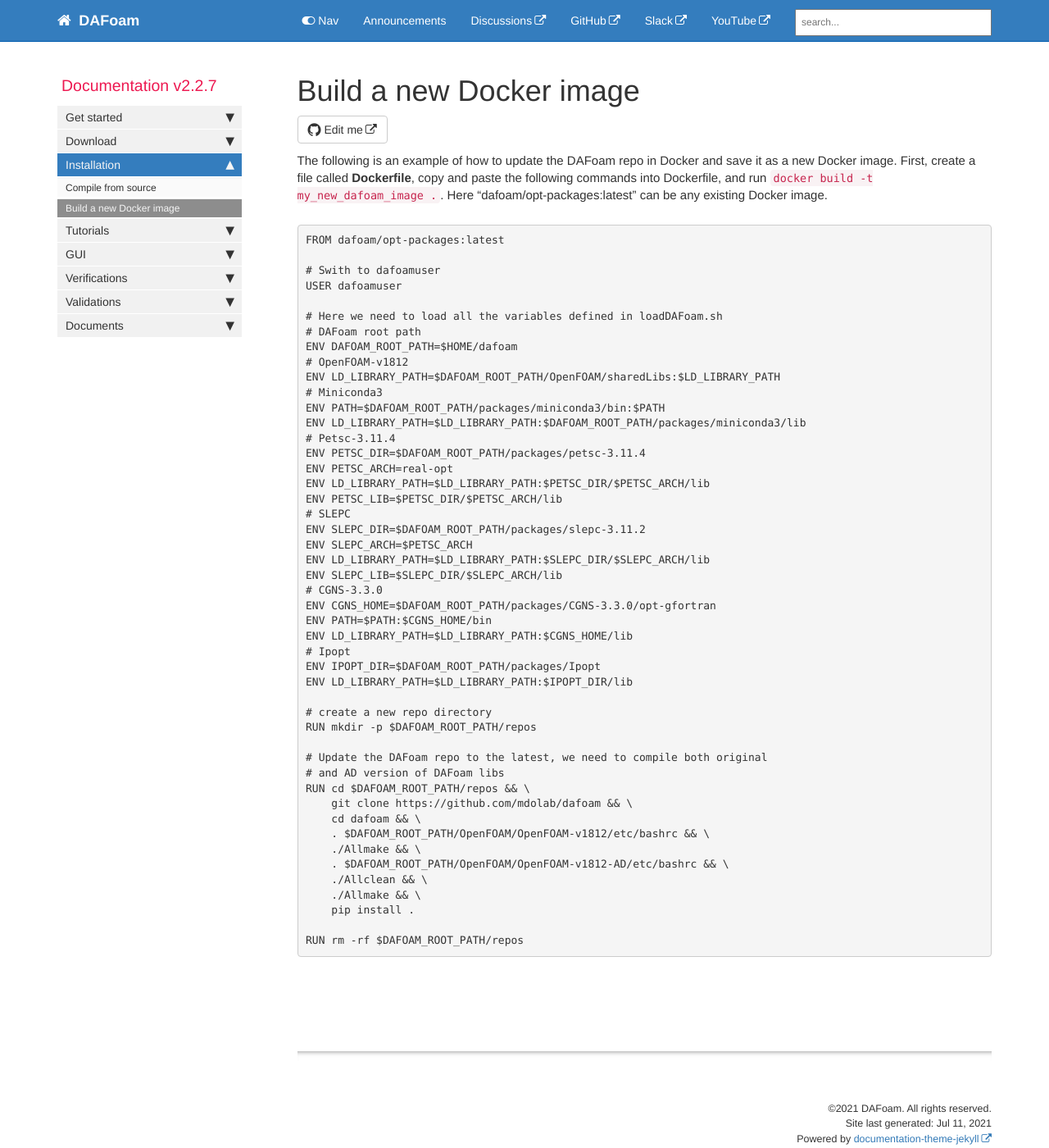
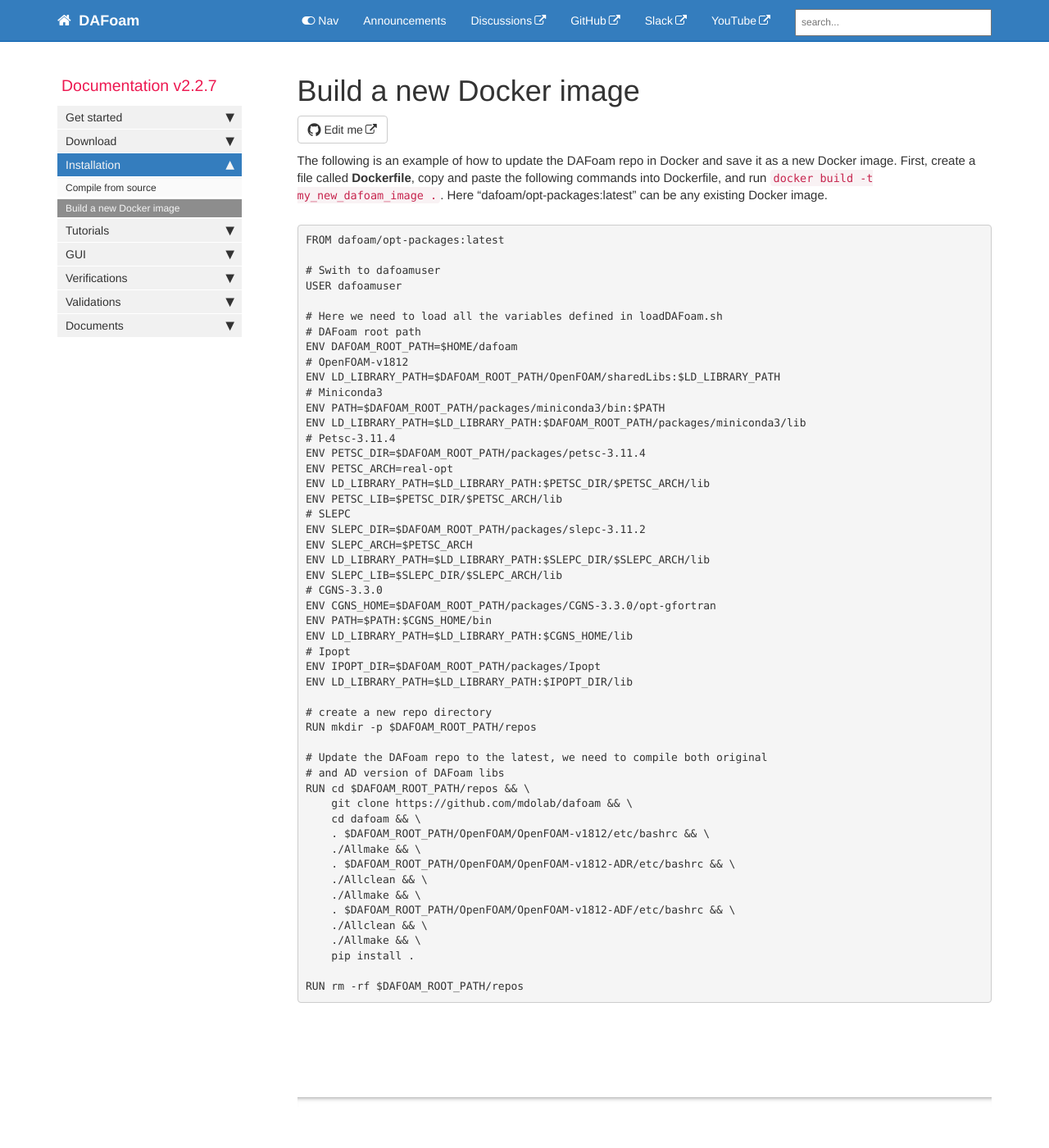
Before and after one commit to DAFoam/DAFoam.github.io, a Jekyll site: the page built from pages/mydoc/mydoc_installation_docker.md, in a window 1280 px wide and 1400 px high. Shown: the whole window at 82% size. Built offline with Jekyll 4.4.1, drawn with Linux system fonts in a browser that asks for light colours; comment, search, counter and statistics services are not loaded.

Commit message:
content update

```diff
--- a/pages/mydoc/mydoc_installation_docker.md
+++ b/pages/mydoc/mydoc_installation_docker.md
@@ -51,7 +51,10 @@ RUN cd $DAFOAM_ROOT_PATH/repos && \
     cd dafoam && \
     . $DAFOAM_ROOT_PATH/OpenFOAM/OpenFOAM-v1812/etc/bashrc && \
     ./Allmake && \
-    . $DAFOAM_ROOT_PATH/OpenFOAM/OpenFOAM-v1812-AD/etc/bashrc && \
+    . $DAFOAM_ROOT_PATH/OpenFOAM/OpenFOAM-v1812-ADR/etc/bashrc && \
+    ./Allclean && \
+    ./Allmake && \
+    . $DAFOAM_ROOT_PATH/OpenFOAM/OpenFOAM-v1812-ADF/etc/bashrc && \
     ./Allclean && \
     ./Allmake && \
     pip install .
```
